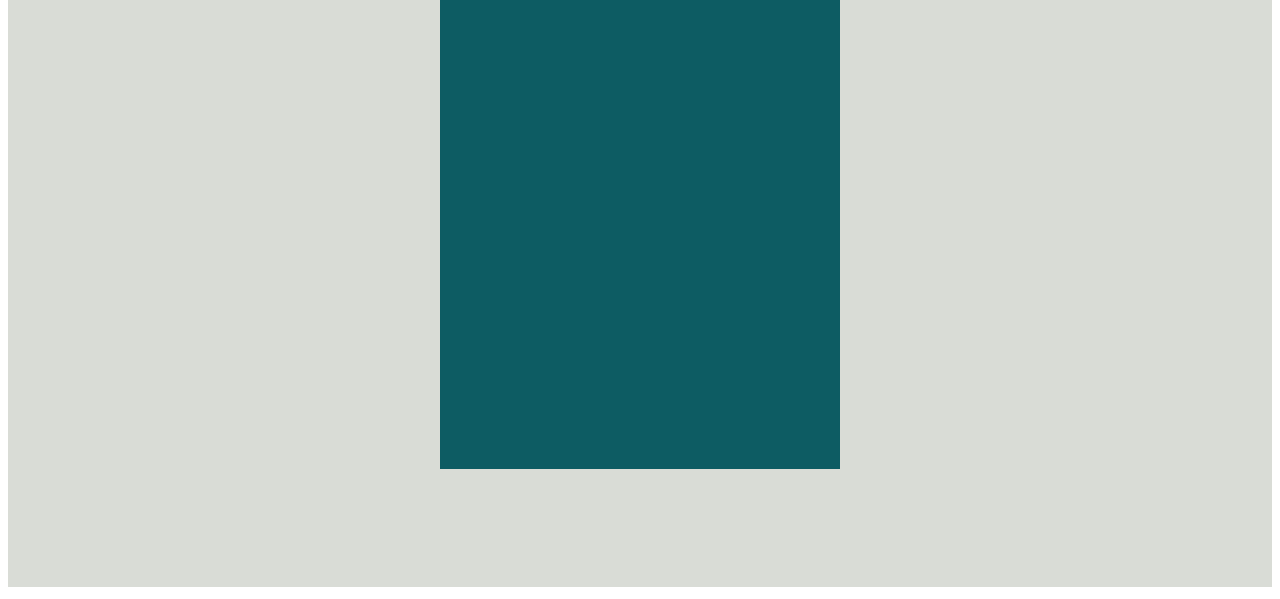
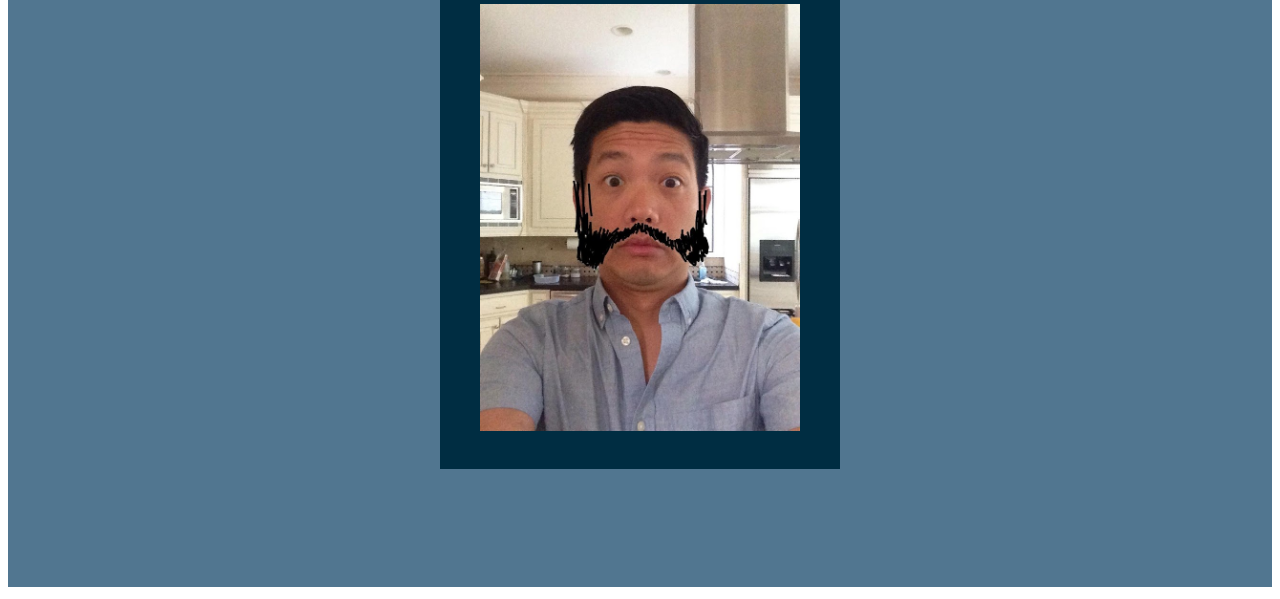
Before and after one commit to cadentj/card, a plain HTML site: page index.html in a window 1280 px wide. Shown: the part 201-800 px from the top of the page. Drawn offline with Linux system fonts and the light colour scheme.

Commit message:
Card Progress

```diff
--- a/index.html
+++ b/index.html
@@ -1,7 +1,14 @@
 <style>
+    #cover {
+        width: 80%;
+        position: absolute;
+        top: 17%;
+        left: 10%;
+    }
+
     .codepen-wrapper {
         display: flex;
-        background-color: #d9dcd6;
+        background-color: #517690;
         height: 97.5vh;
         align-items: center;
         justify-content: center;
@@ -10,7 +17,8 @@
     .book {
         height: 15rem;
         width: 25rem;
-        font-size: 1.4rem;
+        font-size: 2rem;
+        font-family:Georgia, 'Times New Roman', Times, serif;
         text-align: center;
         position: fixed;
         left: 50%;
@@ -26,7 +34,7 @@
     }
 
     .page__1 {
-        background-color: #0d5c63;
+        background-color: #002D42;
         color: #fff;
         width: 100%;
         height: 100%;
@@ -38,6 +46,7 @@
         transition: all 1s 0.3s;
         transform-origin: 0 50%;
         z-index: 2;
+        text-align: center;
     }
 
     .page__1::after {
@@ -47,7 +56,7 @@
         padding-top: 1.5rem;
         top: 0;
         left: 0;
-        background-color: #424b54;
+        background-color: #648D85;
         width: 100%;
         height: 100%;
         z-index: 1;
@@ -57,7 +66,7 @@
     }
 
     .page__2 {
-        background-color: #baa898;
+        background-color: #648D85;
         width: 100%;
         height: 100%;
         position: absolute;
@@ -97,7 +106,8 @@
     <div class="book">
         <div class="page">
             <div class="page__1">
-                <p>Hover to open</p>
+                <img id="cover" src="../assets/dad.jpg" />
+                <p>Happy Father's Day!</p>
             </div>
             <div class="page__2">
                 <p>Surprise!</p>
```
Also changed, not shown: assets/dad.JPG (added).
